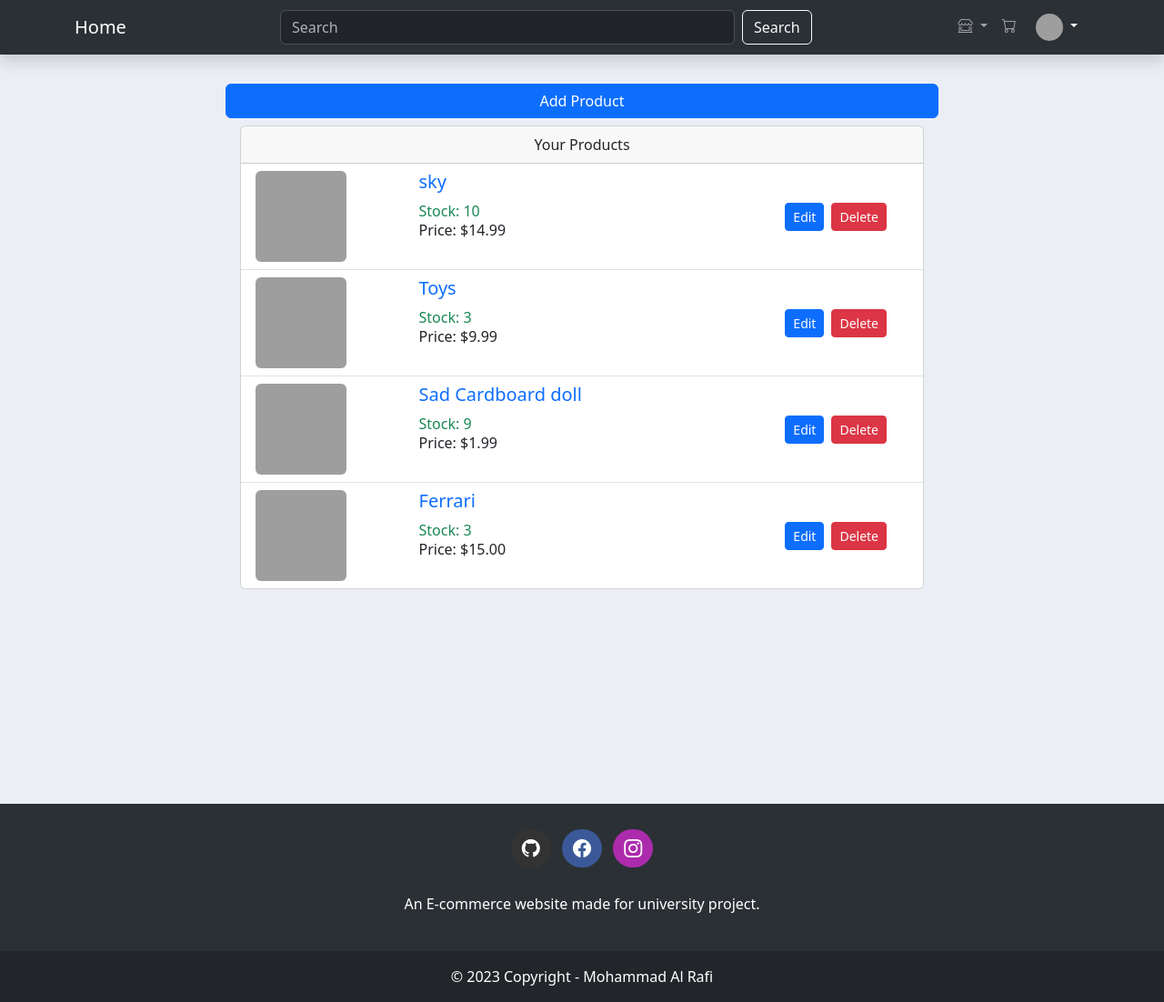
After one commit to al-rafi304/Ecommerce-Website, a Django app: page /shop/3/products in a window 1280 px wide. The commit adds this page. Shown: the whole page at 91% size. Run offline with Django 4.2, Linux system fonts and the light colour scheme; a user stored in the database is signed in; data comes from the database, SQL or seed files in the repository; both versions use the stored data as it was after the commit; grey boxes are pictures that could not be loaded.

Commit message:
Manage product page and functionalities
Did some other small tweaks which I forgot -_-

```diff
--- a/ecom_website/store/templates/store/base.html
+++ b/ecom_website/store/templates/store/base.html
@@ -57,8 +57,9 @@
                         </a>
                         <ul class="dropdown-menu">
                             <li><a class="dropdown-item" href="{% url 'shop' shop_id=user.shop.pk %}">Visit {{ user.shop.title }}</a></li>
+                            <li><a class="dropdown-item" href="{% url 'shop_orders' shop_id=user.shop.pk %}">View Orders</a></li>
                             <li><a class="dropdown-item" href="{% url 'add_product' shop_id=user.shop.pk %}">Add Product</a></li>
-                            <li><a class="dropdown-item" href="{% url 'shop_orders' shop_id=user.shop.pk %}">View Orders</a></li>
+                            <li><a class="dropdown-item" href="{% url 'manage_products' shop_id=user.shop.pk %}">Manage Products</a></li>
                             <li><hr class="dropdown-divider"></li>
                             <li><a class="dropdown-item" href="#">Preference</a></li>
                         </ul>
--- a/ecom_website/store/templates/store/home.html
+++ b/ecom_website/store/templates/store/home.html
@@ -58,9 +58,9 @@
     <h2>Products</h2>
     <div class="row">
         {% for product in Products %}
-        <div class="col-sm-6 col-md-4 col-lg-3 mb-3" style="max-height: auto; max-width:250px">
+        <div class="col-sm-6 col-md-4 col-lg-3 mb-3" style="height: 250px; width:250px">
             <div class="card h-100 bg-light text-dark border-0 shadow-sm">
-                <img src="{{ product.image.url }}" class="card-img-top img-fluid object-fit-cover" style="height: 70%; width: auto" alt="...">
+                <img src="{{ product.image.url }}" class="card-img-top img-fluid object-fit-cover" style="height: 150px; width: auto" alt="...">
                 <div class="card-body">
                     <h5 class="card-title"><a class="text-decoration-none" href="{% url 'product' product_id=product.pk%}">{{ product }}</h5></a>
                     <h6 class="float-end w-100">{{ product.price }}$</h6>
--- /dev/null
+++ b/ecom_website/store/templates/store/manage_products.html
@@ -0,0 +1,50 @@
+{% extends 'store/base.html' %}
+
+{% block content %}
+
+<div class='container mt-4' style='width: 800px'>
+    <div class="row p-2">
+        <a href="{% url 'add_product' shop_id=user.shop.id %}" class="btn btn-primary">Add Product</a>
+    </div>
+    <div class='col d-flex justify-content-center'>
+        <div class='row w-100'>
+            {% comment %} <h1>Welcome to your cart, {{ user.username }}</h1> {% endcomment %}
+            <div class="cart-container">
+                <div class="card">
+                    <div class="card-header" align="center">
+                        Your Products
+                    </div>
+                    <ul class="list-group list-group-flush">
+                        {% for item in products %}
+                            <li class="list-group-item w-100">
+                                <div class='row w-100'>
+                                    <div class="col-lg-3">
+                                        <img src="{{item.image.url}}" class='img object-fit-cover border-0 rounded' style="height: 100px; width: 100px">
+                                    </div>
+                                    <div class="col-lg">
+                                        <h5><a class='text-decoration-none' href="{% url 'product' product_id=item.pk %}">{{ item.title }}</a></h5>
+                                        <p class='text-{% if item.stock > 0 %}success{% else %}danger{% endif %} m-0 '>Stock: {{ item.stock }}</p>
+                                        {% comment %} <p class='text-body-secondary m-0'>Sold: {{ item.sold }}</p> {% endcomment %}
+                                        <h6>Price: ${{ item.price }}</h6>
+                                    </div>
+                                    <div class="col-lg-2 d-flex align-items-center justify-content-end">
+                                        <a href="{% url 'update_product' product_id=item.id %}" type="button" class="btn btn-primary btn-sm" aria-label="Close">Edit</a>
+                                        <div class='p-1'></div>
+                                        <form method='POST' class='d-flex'>
+                                            {% csrf_token %}
+                                            <input type='hidden' name='product_id' value='{{ item.id }}'>
+                                            <button type="submit" class="btn btn-sm btn-danger" name='remove' aria-label="Close">Delete</button>
+                                    </div>
+
+                                </div>
+                            </li>
+                        {% endfor %}
+                    </ul>
+                </div>
+
+            </div>
+        </div>
+    </div>
+</div>
+
+{% endblock content %}
--- a/ecom_website/store/templates/store/add_product.html
+++ b/ecom_website/store/templates/store/product_form.html
@@ -6,11 +6,11 @@
             <div class="col-md-6">
                 <div class="card bg-light text-dark rounded shadow p-3 mb-5 bg-body-tertiary rounded border-0">
                     <div class="card-body">
-                        <h1 class="card-title">Add Product</h1>
+                        <h1 class="card-title">{{ button_txt }} Product</h1>
                         <form method="POST" enctype="multipart/form-data">
                             {% csrf_token %}
                             {{ form.as_p }}
-                            <button type="submit" class="btn btn-primary rounded-pill w-100">Add</button>
+                            <button type="submit" class="btn btn-primary rounded-pill w-100">{{button_txt}}</button>
                         </form>
                     </div>
                 </div>
--- a/ecom_website/store/templates/store/shop.html
+++ b/ecom_website/store/templates/store/shop.html
@@ -36,12 +36,12 @@
     <h2>Products</h2>
     <div class="row">
         {% for product in products %}
-        <div class="col-sm-6 col-md-4 col-lg-3 mb-3" style="max-height: auto; max-width:250px">
+        <div class="col-sm-6 col-md-4 col-lg-3 mb-3" style="height: 250px; width:250px">
             <div class="card h-100 bg-light text-dark border-0 shadow-sm">
-                <img src="{{ product.image.url }}" class="card-img-top img-fluid object-fit-cover" style="height: 70%; width: auto">
+                <img src="{{ product.image.url }}" class="card-img-top img-fluid object-fit-cover" style="height: 150px; width: auto">
                 <div class="card-body">
                     <h5 class="card-title"><a class="text-decoration-none" href="{% url 'product' product_id=product.pk%}">{{ product }}</h5></a>
-                    <h6 class="float-end w-100">{{ product.price }}$</h6>
+                    <h6 class="float-end w-100">${{ product.price }}</h6>
                 </div>
             </div>
         </div>
--- a/ecom_website/store/urls.py
+++ b/ecom_website/store/urls.py
@@ -6,7 +6,9 @@ urlpatterns = [
     path('shop/create', views.create_shop, name = 'create_shop'),
     path('shop/<int:shop_id>', views.shop, name = 'shop'),
     path('shop/<int:shop_id>/add_product', views.add_product, name = 'add_product'),
+    path('shop/<int:product_id>/update_product', views.update_product, name = 'update_product'),
     path('shop/<int:shop_id>/orders', views.shop_orders, name = 'shop_orders'),
+    path('shop/<int:shop_id>/products', views.manage_products, name = 'manage_products'),
     path('product/<int:product_id>', views.product, name = 'product'),
     path('cart', views.cart, name = 'cart'),
     path('add_to_cart/', views.add_to_cart, name = "add_to_cart"),
--- a/ecom_website/store/views.py
+++ b/ecom_website/store/views.py
@@ -119,14 +119,38 @@ def add_product(request, shop_id):
             form.save()
 
             messages.success(request, 'Product has been added to your shop!')
-            return render(request, 'store/home.html', {
-                'shop': my_shop,
-                'products': products
-            })
+            return redirect('manage_products', shop_id=shop_id)
 
     else:
         form = ProductForm()
-    return render(request, 'store/add_product.html', {'form': form})
+    return render(request, 'store/product_form.html', {
+        'form': form,
+        'button_txt': 'Add'
+        })
+
+def update_product(request, product_id):
+
+    product = Product.objects.get(id=product_id)
+    form = ProductForm(instance=product)
+
+    if request.user.shop.id != product.shop.id:
+        raise Http404("Page not found")
+
+    if request.method == 'POST':
+        form = ProductForm(request.POST, instance=product)
+        if form.is_valid():
+            form.save()
+
+            messages.success(request, 'Product has been updated!')
+            return redirect('manage_products', shop_id=product.shop.id)
+
+
+
+    return render(request, 'store/product_form.html', {
+        'form': form,
+        'button_txt': 'Update'
+        })
+
 
 def cart(request):
     if request.user.is_authenticated:
@@ -422,7 +446,27 @@ def download_order(request, shop_id):
 
     return response
 
+def manage_products(request, shop_id):
 
+    if not request.user.is_seller:
+        raise Http404("Page not found")
+    elif request.user.shop.id != shop_id:
+        raise Http404("Page not found")
+
+    shop = Shop.objects.get(id=shop_id)
+    products = Product.objects.filter(shop=shop)
+
+
+    # Deleting product
+    if request.method == 'POST':
+        product = Product.objects.get(id = request.POST['product_id'])
+        product.delete()
+
+        return redirect('manage_products', shop_id=shop_id)
+
+    return render(request, 'store/manage_products.html', {
+        'products': products
+    })
 
 
 
```
Also changed, not shown: ecom_website/db.sqlite3.
